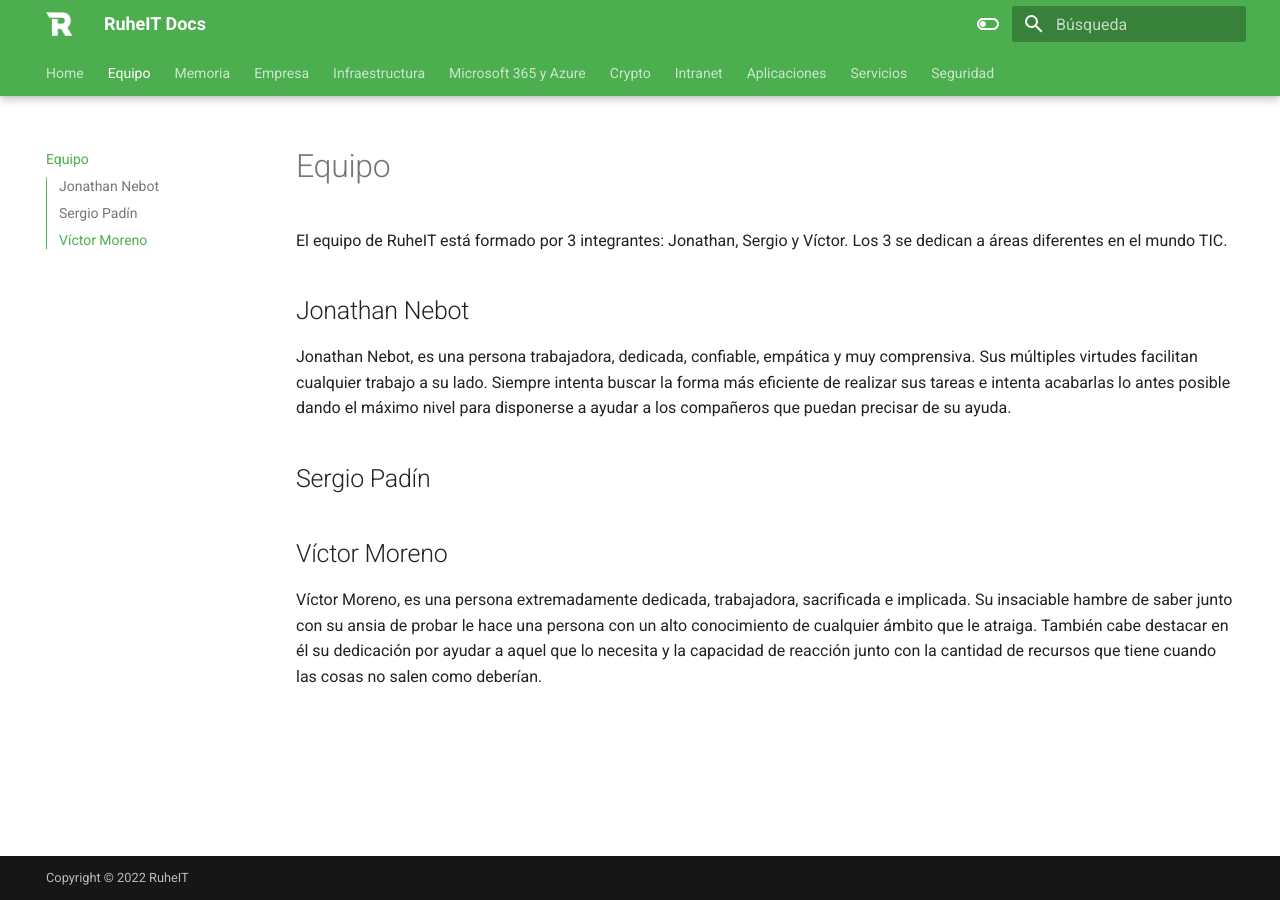
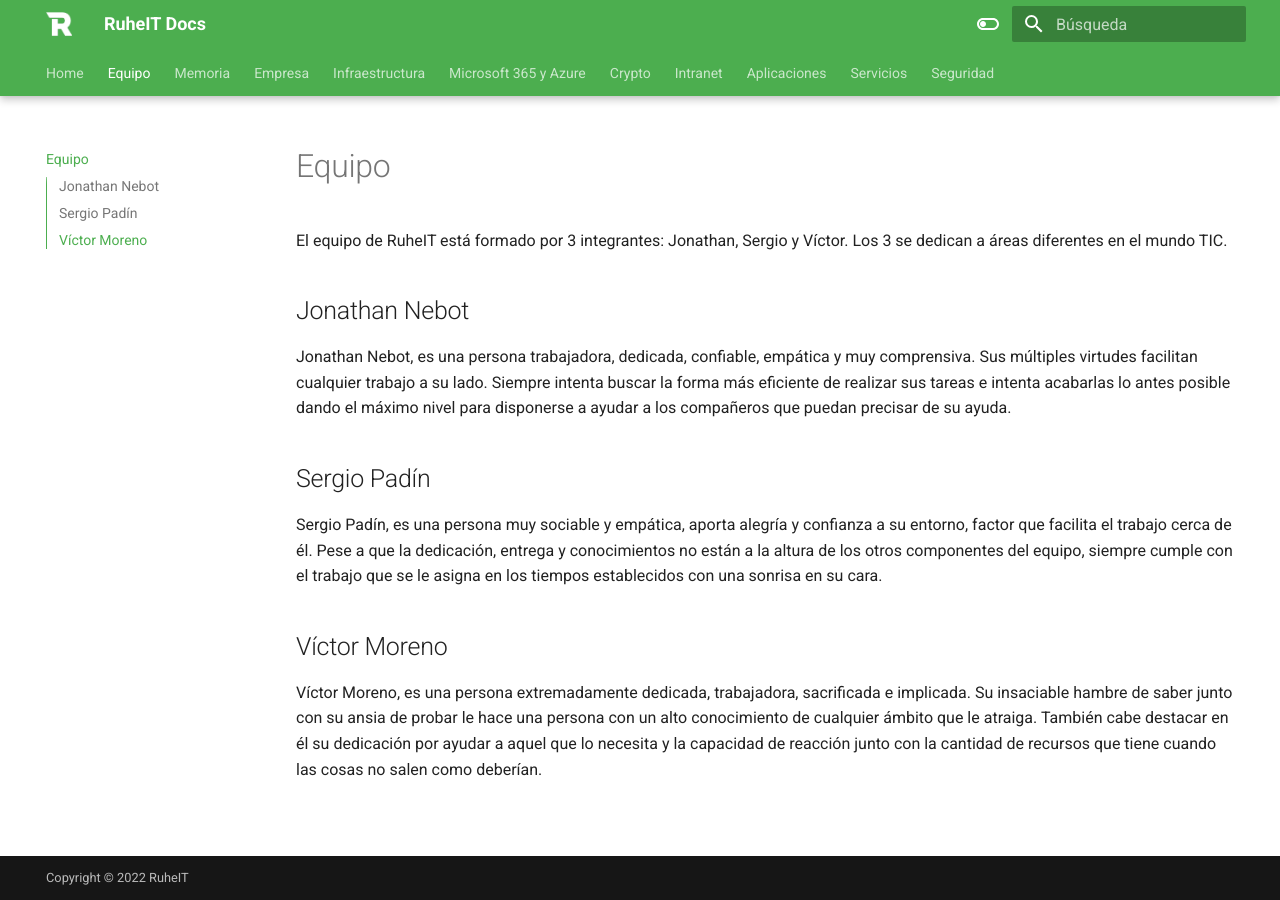
Before and after one commit to RuheIT/docs, an MkDocs documentation site: the page built from docs/equipo.md, in a window 1280 px wide. Built offline with MkDocs 1.6.1 and Material for MkDocs 9.7.7, drawn with Linux system fonts in a browser that asks for light colours; comment, search, counter and statistics services are not loaded.

Commit message:
changed something

```diff
--- a/docs/equipo.md
+++ b/docs/equipo.md
@@ -7,8 +7,7 @@ Los 3 se dedican a áreas diferentes en el mundo TIC.
 Jonathan Nebot, es una persona trabajadora, dedicada, confiable, empática y muy comprensiva. Sus múltiples virtudes facilitan cualquier trabajo a su lado. Siempre intenta buscar la forma más eficiente de realizar sus tareas e intenta acabarlas lo antes posible dando el máximo nivel para disponerse a ayudar a los compañeros que puedan precisar de su ayuda.
 ## Sergio Padín
 
-
-
+Sergio Padín, es una persona muy sociable y empática, aporta alegría y confianza a su entorno, factor que facilita el trabajo cerca de él. Pese a que la dedicación, entrega y conocimientos no están a la altura de los otros componentes del equipo, siempre cumple con el trabajo que se le asigna en los tiempos establecidos con una sonrisa en su cara.
 ## Víctor Moreno
 
 Víctor Moreno, es una persona extremadamente dedicada, trabajadora, sacrificada e implicada. Su insaciable hambre de saber junto con su ansia de probar le hace una persona con un alto conocimiento de cualquier ámbito que le atraiga. También cabe destacar en él su dedicación por ayudar a aquel que lo necesita y la capacidad de reacción junto con la cantidad de recursos que tiene cuando las cosas no salen como deberían.
--- a/mkdocs.yml
+++ b/mkdocs.yml
@@ -64,7 +64,6 @@ nav:
       - Gestión de infraestructura: servicios/gestioninfra.md
       - Monitorización de servidores y servicios: servicios/monitoring.md
       - eLearning: servicios/eLearning.md
-      - CTF: servicios/ctf.md
       - Correo y colaboración: servicios/emailandcolab.md
       - VDI: servicios/vdi.md
       - Web hosting: servicios/webhosting.md
```
Also changed, not shown: 2 other files.
